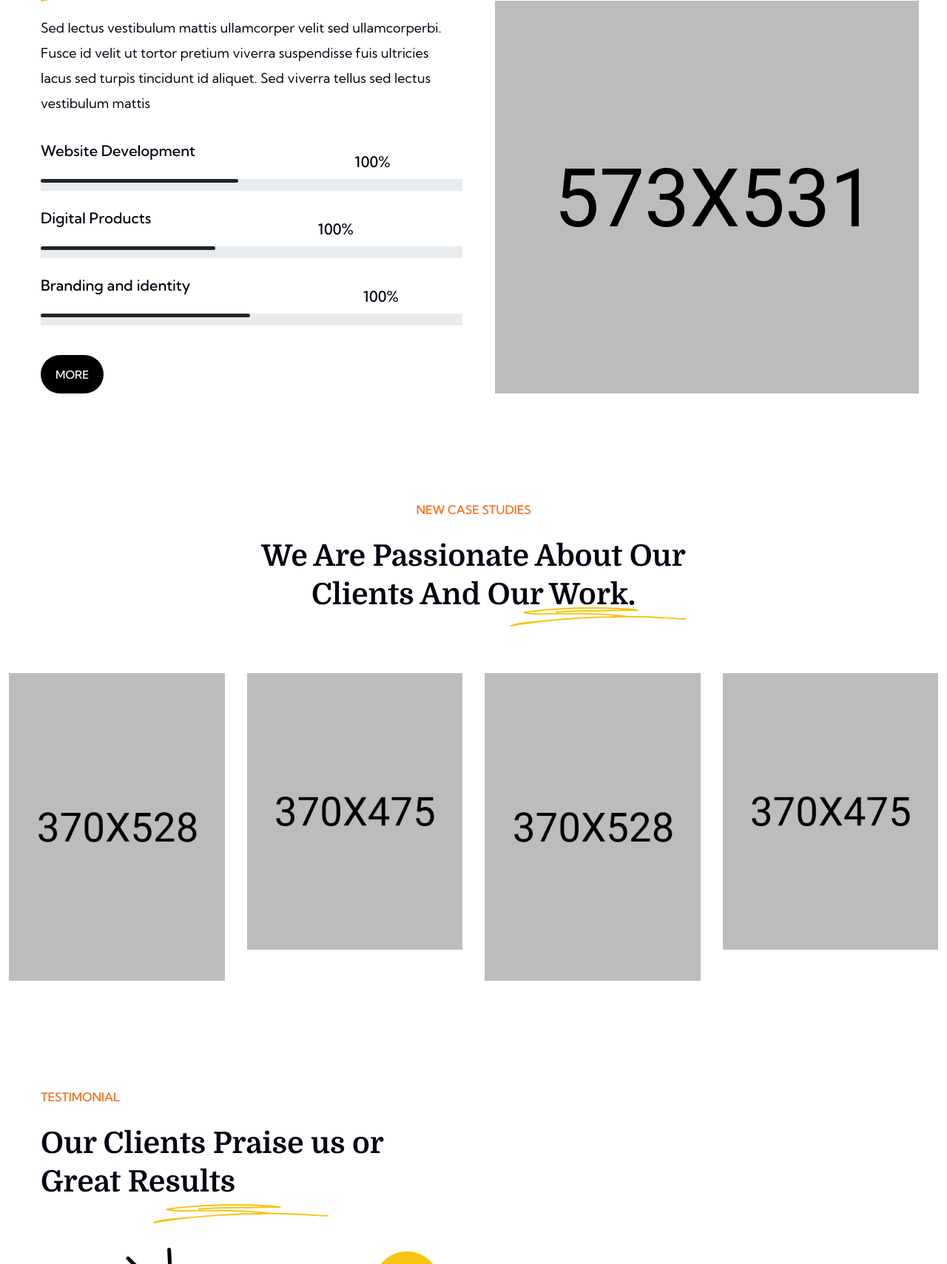
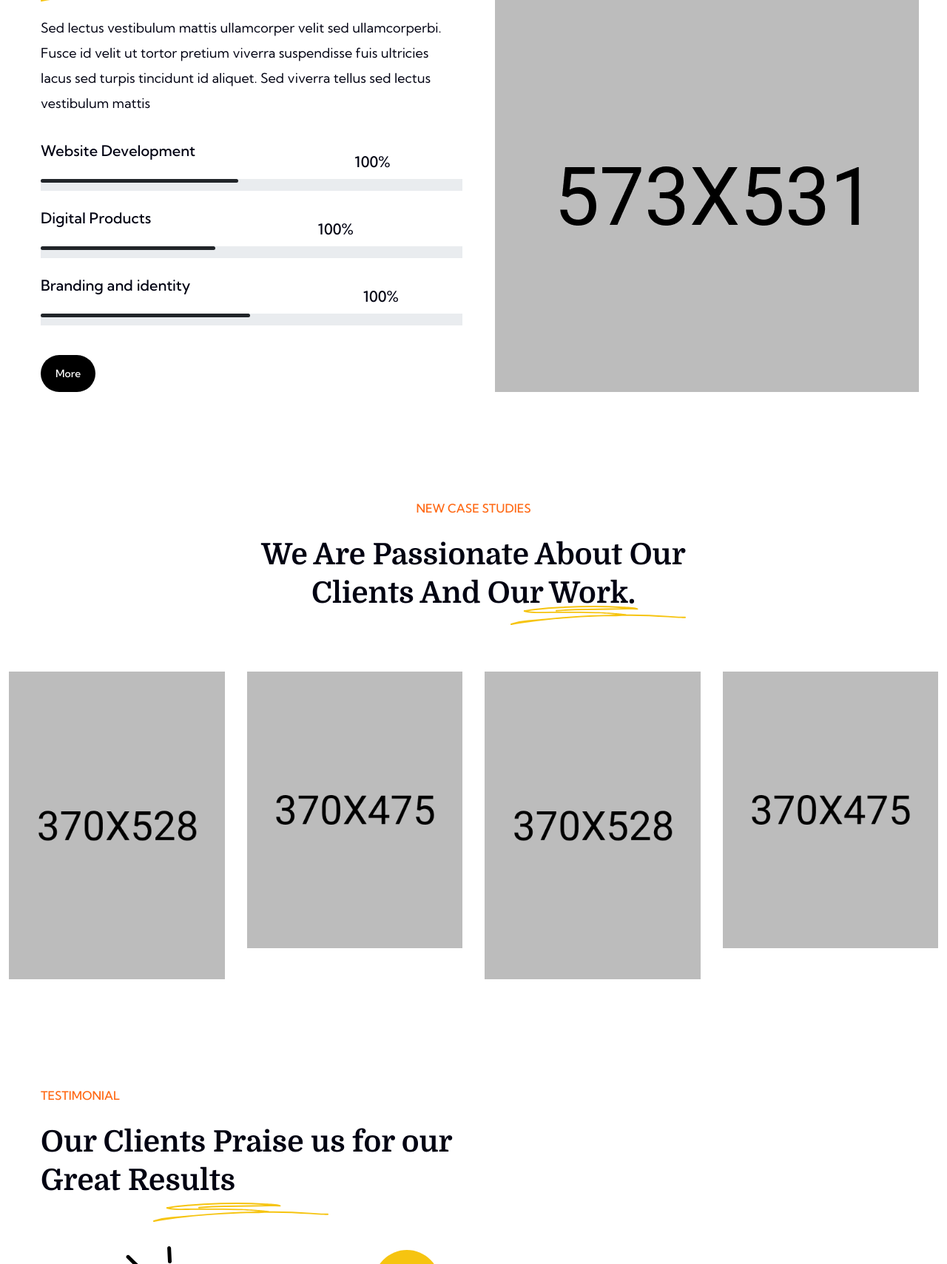
Before and after one commit to Gaininfinity/Gain-Infinity-Website, a Flask app: page / in a window 1280 px wide. Shown: the part 3736-5445 px from the top of the page at 74% size. Run offline with Flask 3, Linux system fonts and the light colour scheme; some libraries are stand-ins or nearby versions.

Commit message:
Corrected 2 buttons on the responsive screen, added an image, changed slider, linked find solution to contact us

```diff
--- a/static/css/responsive.css
+++ b/static/css/responsive.css
@@ -126,7 +126,20 @@
 .about-four{top: 0;}
 #isotop-gallery-wrapper .isotop-item .item-one{margin: 15px;}
 .item-one .hover-box {left: 10%;width: 222px;}
-
+.custom-btn-one {
+  color: white !important;
+}
+.more-btn {
+  display: inline-block;
+  padding: 8px 20px;
+  background-color: #000;
+  color: #fff;
+  font-weight: 500;
+  font-size: 14px;
+  border-radius: 999px;
+  transition: background-color 0.4s ease;
+  text-decoration: none;
+}
 
 }
 
--- /dev/null
+++ b/tempCodeRunnerFile.py
@@ -0,0 +1,2 @@
+
+    post_id = 1
--- a/templates/basic-requirements-for-business-branding.html
+++ b/templates/basic-requirements-for-business-branding.html
@@ -354,9 +354,9 @@
 										</div>
 
 										<!-- Reply button on the far right -->
-										<div class="ml-auto">
+										<!-- <div class="ml-auto">
 											<a href="#" class="reply-btn">Reply</a>
-										</div>
+										</div> -->
 									</div>
 
 									<!-- Line right below comment with no big gap -->
--- a/templates/branding-is-not-just-logo-design.html
+++ b/templates/branding-is-not-just-logo-design.html
@@ -337,9 +337,9 @@
 										</div>
 
 										<!-- Reply button on the far right -->
-										<div class="ml-auto">
+										<!-- <div class="ml-auto">
 											<a href="#" class="reply-btn">Reply</a>
-										</div>
+										</div> -->
 									</div>
 
 									<!-- Line right below comment with no big gap -->
--- a/templates/branding-starts-with-the-people-close-to-you.html
+++ b/templates/branding-starts-with-the-people-close-to-you.html
@@ -342,9 +342,9 @@
 										</div>
 
 										<!-- Reply button on the far right -->
-										<div class="ml-auto">
+										<!-- <div class="ml-auto">
 											<a href="#" class="reply-btn">Reply</a>
-										</div>
+										</div> -->
 									</div>
 
 									<!-- Line right below comment with no big gap -->
--- a/templates/importance-of-business-branding.html
+++ b/templates/importance-of-business-branding.html
@@ -380,9 +380,9 @@
 										</div>
 
 										<!-- Reply button on the far right -->
-										<div class="ml-auto">
+										<!-- <div class="ml-auto">
 											<a href="#" class="reply-btn">Reply</a>
-										</div>
+										</div> -->
 									</div>
 
 									<!-- Line right below comment with no big gap -->
--- a/templates/index.html
+++ b/templates/index.html
@@ -60,7 +60,7 @@
 							  <div class="collapse navbar-collapse" id="navbarNav">
 								<ul class="navbar-nav me-auto mb-2 mb-lg-0">
 									<li class="nav-item">
-										<a class="nav-link" href="{{ url_for('index') }}">Home</a>
+										<a class="nav-link" href="{{url_for ('index')}}">Home</a>
 									</li>
 									<li class="nav-item">
 										<a class="nav-link" href="{{ url_for('about_us') }}">About Us</a>
@@ -105,7 +105,7 @@
 									<img src="images/shape/shape-02.svg" alt="" class="shapes shape-02">-->
 									<div class="top_heading mb-30"><span class="span-one">Digital</span></div>
 									<div class="mb-60 md-mb-30"><h1 class="h1 color-two fw-700">We are <br> Digital Marketing <br> Creative Gigg</h1></div>
-									<div class=""><a href="" class="custom-btn-one">Find Solution</a></div>
+									<div class=""><a href="{{url_for ('contact')}}" class="custom-btn-one">Find Solution</a></div>
 								</div>
 							</div>
 						</div>
@@ -284,7 +284,7 @@
 						</div>
 
 						<div class="mt-10 more-btn">
-							<a href="service.html" class="custom-btn-one">More</a>
+							<a href="service.html" class="">More</a>
 						</div>
 
 					</div>
@@ -355,11 +355,11 @@
 				<div class="container">
 				<div class="slider-rapper position-relative">
 					<div class=""><span class="span-two">Testimonial</span></div>
-					<div class=""><h4 class="h4 position-relative fw-700 mt-20 pb-80">Our Clients Praise us or <br> Great Results</h4></div>
+					<div class=""><h4 class="h4 position-relative fw-700 mt-20 pb-80">Our Clients Praise us for our <br> Great Results</h4></div>
 					<div class="row">
 						<div class="col-lg-6 pl-150 md-pl-0">
 							<div class="left-content  md-mb-50 position-relative">
-								<img src="{{ url_for('static', filename='images/slider/slider_01.png') }}" alt="" class="position-relative">
+								<img src="{{ url_for('static', filename='images/slider/slider-01.png') }}" alt="" class="position-relative">
 								<img src="{{ url_for('static', filename='images/shape/shape-08.svg') }}" alt="" class="shapes shape-08">
 								<img src="{{ url_for('static', filename='images/shape/shape-09.svg') }}" alt="" class="shapes shape-09">
 								<span class="shapes shape_003"></span>
@@ -395,22 +395,22 @@
 				<div class="container">
 					<div class="partner-slider d-flex align-items-end" id="partner_slider">
 						<div class="item">
-							<img src="{{ url_for('static', filename='images/slider/slider-02.png') }}" alt="">
+							<img src="{{ url_for('static', filename='images/slider/slider-08.png') }}" alt="">
 						</div>
 						<div class="item">
-							<img src="{{ url_for('static', filename='images/slider/slider-03.png') }}" alt="">
+							<img src="{{ url_for('static', filename='images/slider/slider-08.png') }}" alt="">
 						</div>
 						<div class="item">
-							<img src="{{ url_for('static', filename='images/slider/slider-04.png') }}" alt="">
+							<img src="{{ url_for('static', filename='images/slider/slider-08.png') }}" alt="">
 						</div>
 						<div class="item">
-							<img src="{{ url_for('static', filename='images/slider/slider-05.png') }}" alt="">
+							<img src="{{ url_for('static', filename='images/slider/slider-08.png') }}" alt="">
 						</div>
 						<div class="item">
-							<img src="{{ url_for('static', filename='images/slider/slider-06.png') }}" alt="">
+							<img src="{{ url_for('static', filename='images/slider/slider-08.png') }}" alt="">
 						</div>
 						<div class="item">
-							<img src="{{ url_for('static', filename='images/slider/slider-02.png') }}" alt="">
+							<img src="{{ url_for('static', filename='images/slider/slider-08.png') }}" alt="">
 						</div>
 					</div>
 				</div>
--- a/templates/influence-of-branding-on-customers.html
+++ b/templates/influence-of-branding-on-customers.html
@@ -337,9 +337,9 @@
 										</div>
 
 										<!-- Reply button on the far right -->
-										<div class="ml-auto">
+										<!-- <div class="ml-auto">
 											<a href="#" class="reply-btn">Reply</a>
-										</div>
+										</div> -->
 									</div>
 
 									<!-- Line right below comment with no big gap -->
--- a/templates/keyword-to-improve-seo-and-traffic.html
+++ b/templates/keyword-to-improve-seo-and-traffic.html
@@ -341,9 +341,9 @@
 										</div>
 
 										<!-- Reply button on the far right -->
-										<div class="ml-auto">
+										<!-- <div class="ml-auto">
 											<a href="#" class="reply-btn">Reply</a>
-										</div>
+										</div> -->
 									</div>
 
 									<!-- Line right below comment with no big gap -->
--- a/templates/marketing-strategies.html
+++ b/templates/marketing-strategies.html
@@ -335,9 +335,9 @@
 										</div>
 
 										<!-- Reply button on the far right -->
-										<div class="ml-auto">
+										<!-- <div class="ml-auto">
 											<a href="#" class="reply-btn">Reply</a>
-										</div>
+										</div> -->
 									</div>
 
 									<!-- Line right below comment with no big gap -->
--- a/templates/reasons-why-your-business-needs-a-website.html
+++ b/templates/reasons-why-your-business-needs-a-website.html
@@ -319,9 +319,9 @@
 										</div>
 
 										<!-- Reply button on the far right -->
-										<div class="ml-auto">
+										<!-- <div class="ml-auto">
 											<a href="#" class="reply-btn">Reply</a>
-										</div>
+										</div> -->
 									</div>
 
 									<!-- Line right below comment with no big gap -->
```
Also changed, not shown: app.py (+1 -7 lines).
